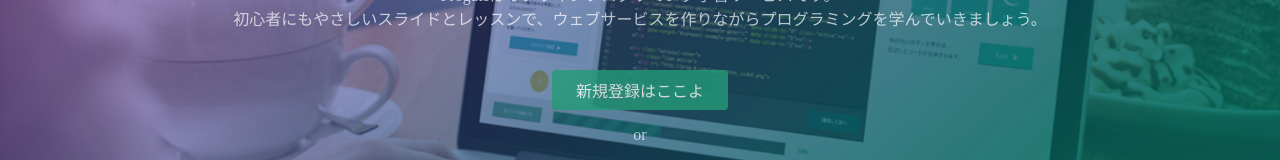
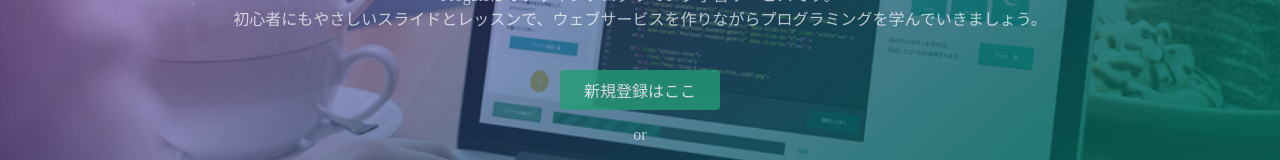
Before and after one commit to Gi2m0/Gi2m0.github.io, a plain HTML site: page index.html in a window 1280 px wide. Shown: the part 362-522 px from the top of the page. Drawn offline with Linux system fonts and the light colour scheme.

Commit message:
Update index.html

```diff
--- a/index.html
+++ b/index.html
@@ -26,7 +26,7 @@
       <h1>LEARN TO CODE.<br>LEARN TO BE CREATIVE.</h1>
       <p>Progateはオンラインプログラミング学習サービスです。<br>初心者にもやさしいスライドとレッスンで、ウェブサービスを作りながらプログラミングを学んでいきましょう。</p>
       <div class="btn-wrapper">
-        <a href="#" class="btn signup">新規登録はここよ</a>
+        <a href="#" class="btn signup">新規登録はここ</a>
         <p>or</p>
         <a href="#" class="btn facebook"><span class="fa fa-facebook"></span>Facebookで登録</a>
         <a href="#" class="btn twitter"><span class="fa fa-twitter"></span>Twitterで登録</a>
```
